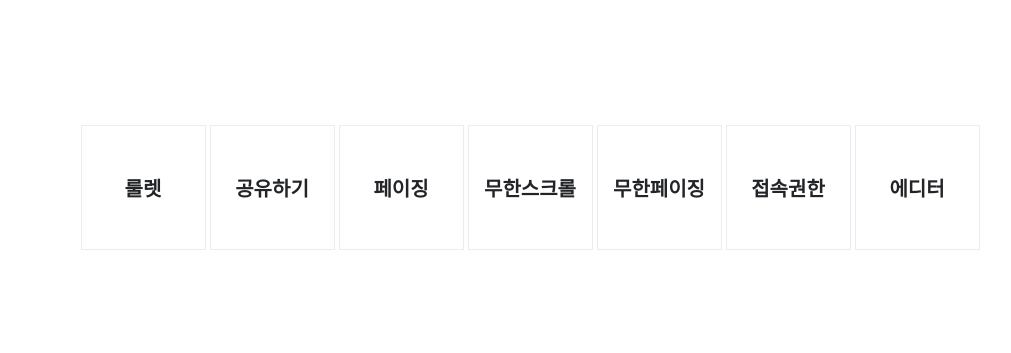
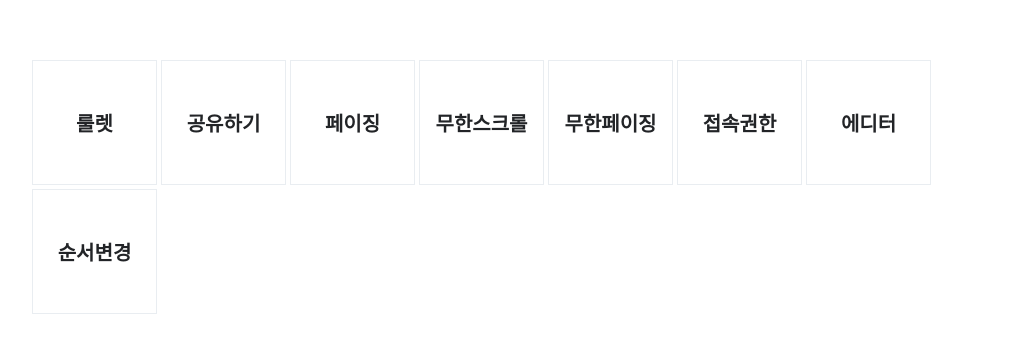
Before and after one commit to gwaksuyeon/Function_Summary, a React (Create React App) app: page / in a window 1280 px wide. Shown: the part 213-566 px from the top of the page, without its empty margins (110-1121 px from the left). Built offline with nearby package versions, Linux system fonts and the light colour scheme.

Commit message:
menu add

```diff
--- a/src/common/variables.ts
+++ b/src/common/variables.ts
@@ -7,4 +7,5 @@ export const ROUTE_ROOT = {
   INFINITY_PAGING: '/infinite/paging',
   ROLES: '/roles',
   EDITOR: '/editor',
+  ORDER: '/order'
 }
--- a/src/pages/main/index.tsx
+++ b/src/pages/main/index.tsx
@@ -17,6 +17,7 @@ const Main: React.FC = () => {
         <Menu title={"무한페이징"} link={ROUTE_ROOT.INFINITY_PAGING} />
         <Menu title={"접속권한"} link={ROUTE_ROOT.ROLES} />
         <Menu title={"에디터"} link={ROUTE_ROOT.EDITOR} />
+        <Menu title={"순서변경"} link={ROUTE_ROOT.ORDER} />
       </Contents>
     </Container>
   );
```
